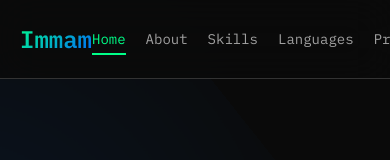
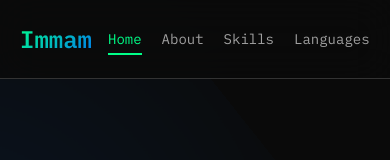
Before and after one commit to Nazar-Immam/Portfolio-Website-Immam, a plain HTML site: page index.html in a window 390 px wide. Shown: the top 160 px of the page. Drawn offline with Linux system fonts and the light colour scheme.

Commit message:
Update style.css

```diff
--- a/style.css
+++ b/style.css
@@ -549,6 +549,9 @@
             .nav-container {
                 padding: 0 20px;
             }
+            .logo{
+                padding-right: 16px;
+            }
 
             .nav-links {
                 gap: 20px;
```
